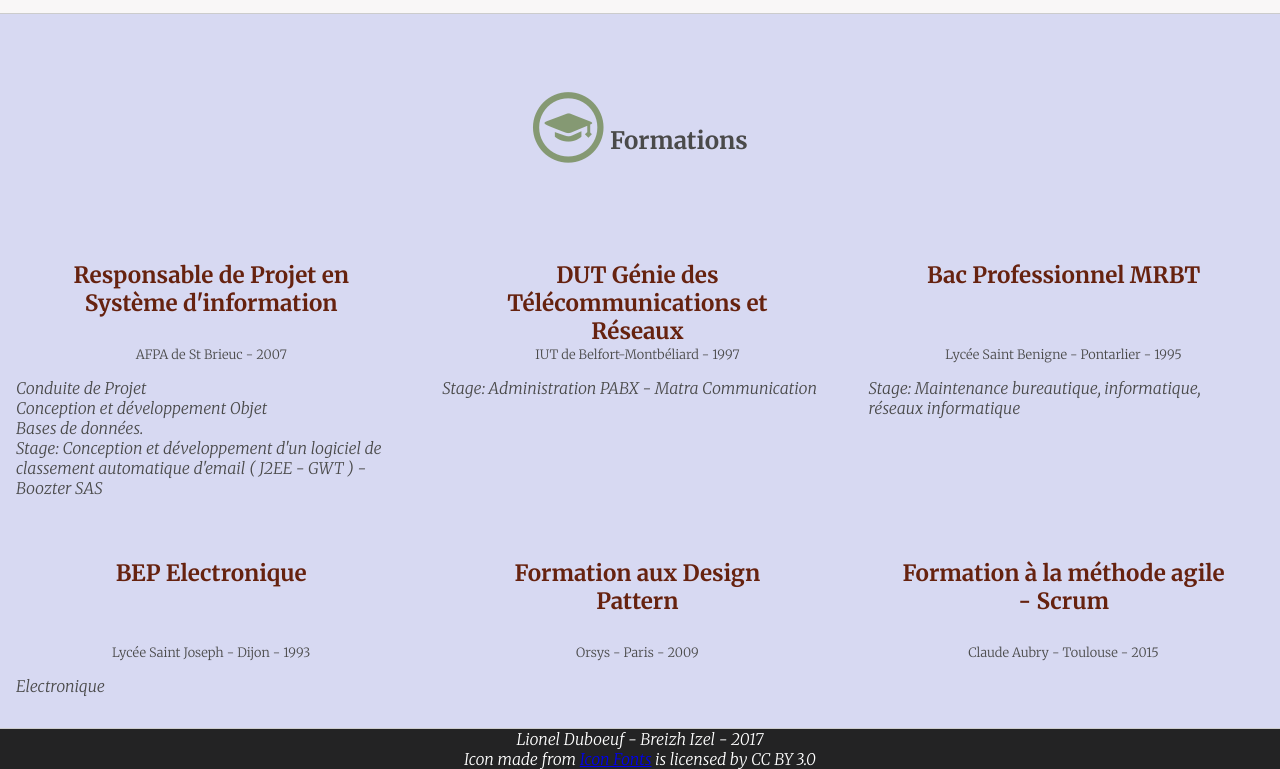
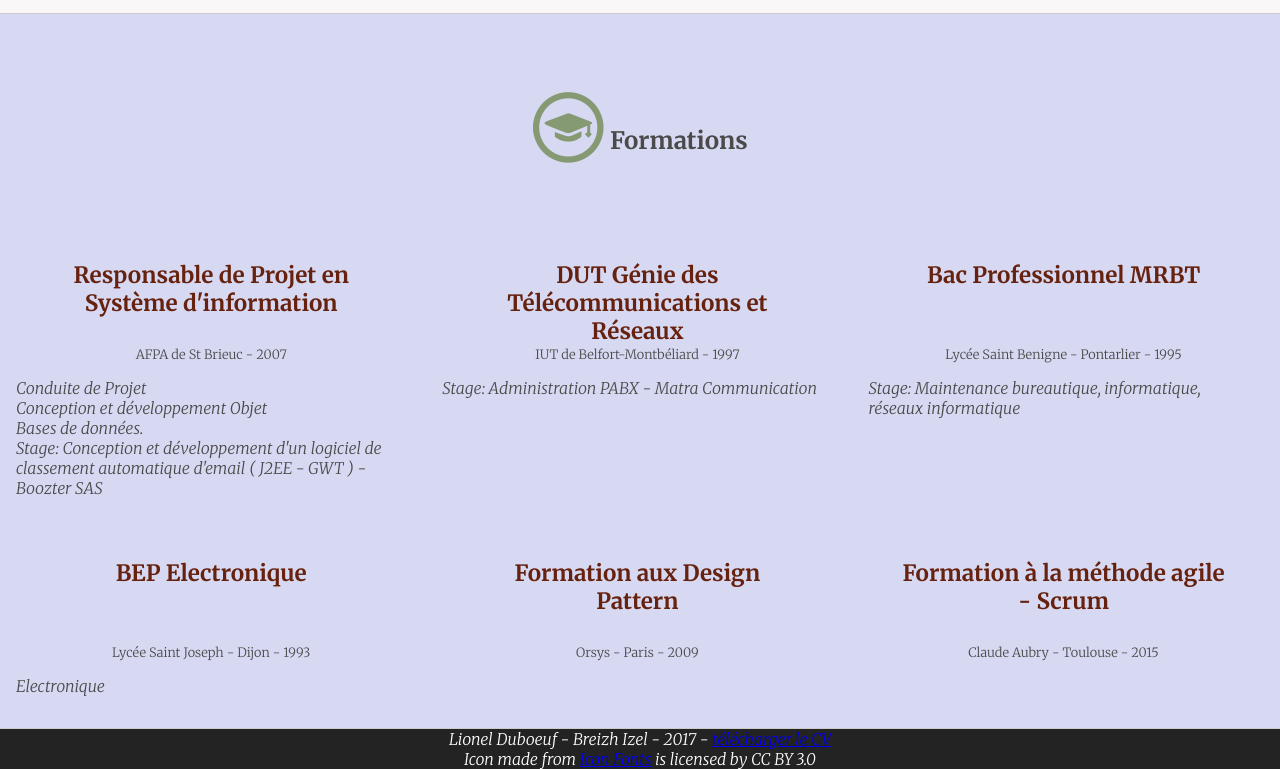
Before and after one commit to lduboeuf/lduboeuf.github.io, a plain HTML site: page cv.html in a window 1280 px wide. Shown: the part 1974-2743 px from the top of the page. Drawn offline with Linux system fonts and the light colour scheme.

Commit message:
update cv

```diff
--- a/cv.html
+++ b/cv.html
@@ -280,7 +280,7 @@
             </div>
         </section>
     </main>
-    <footer>Lionel Duboeuf - Breizh Izel - 2017 <div>Icon made from <a href="http://www.onlinewebfonts.com/icon">Icon Fonts</a> is licensed by CC BY 3.0</div></footer>
+    <footer>Lionel Duboeuf - Breizh Izel - 2017 - <a href="cv.pdf"> télécharger le CV</a><div>Icon made from <a href="http://www.onlinewebfonts.com/icon">Icon Fonts</a> is licensed by CC BY 3.0</div></footer>
     <script>
         var $content = document.querySelector(".container");
         var $toggleSwitchBtn = document.querySelector('.switch input');
```
Also changed, not shown: 2 other files.
